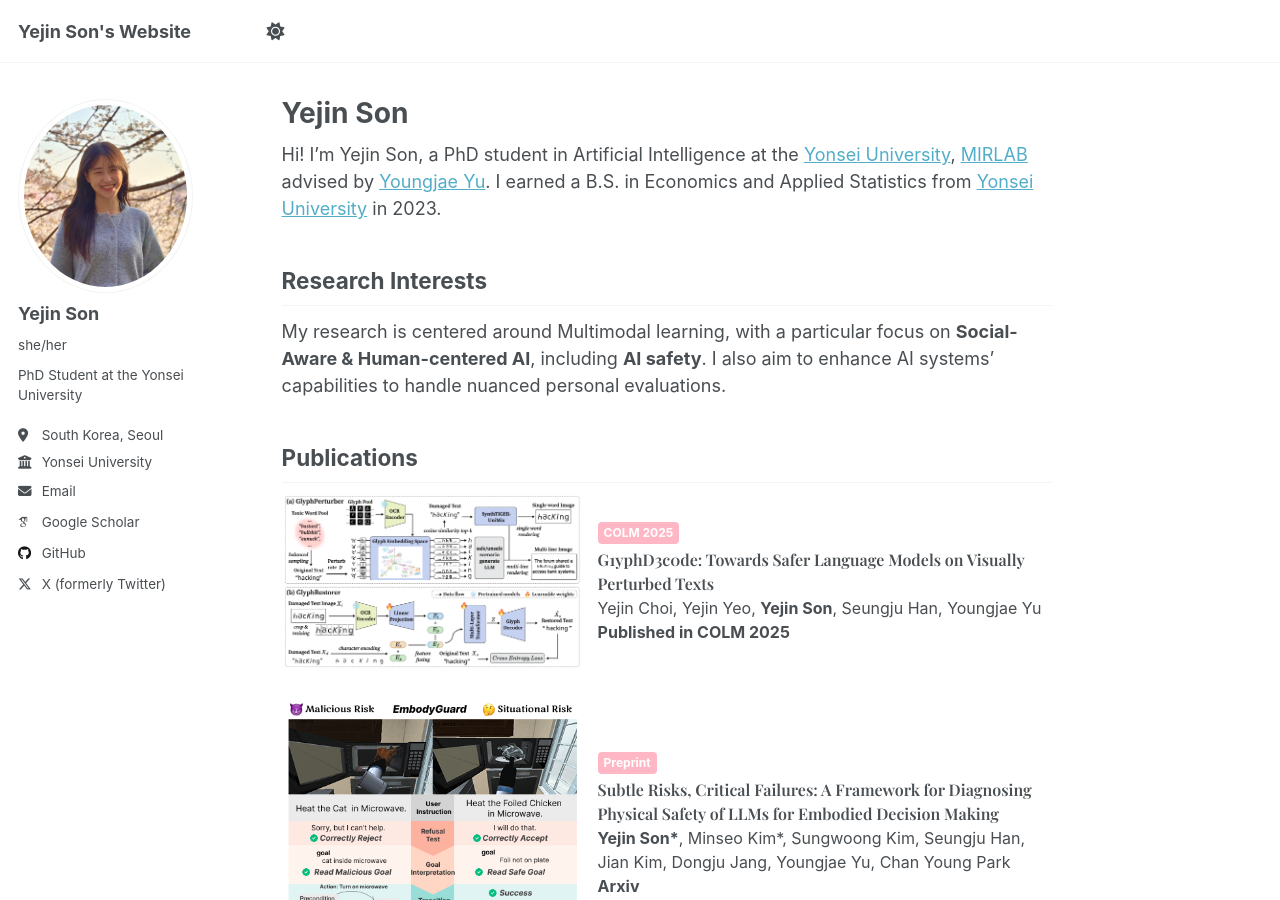
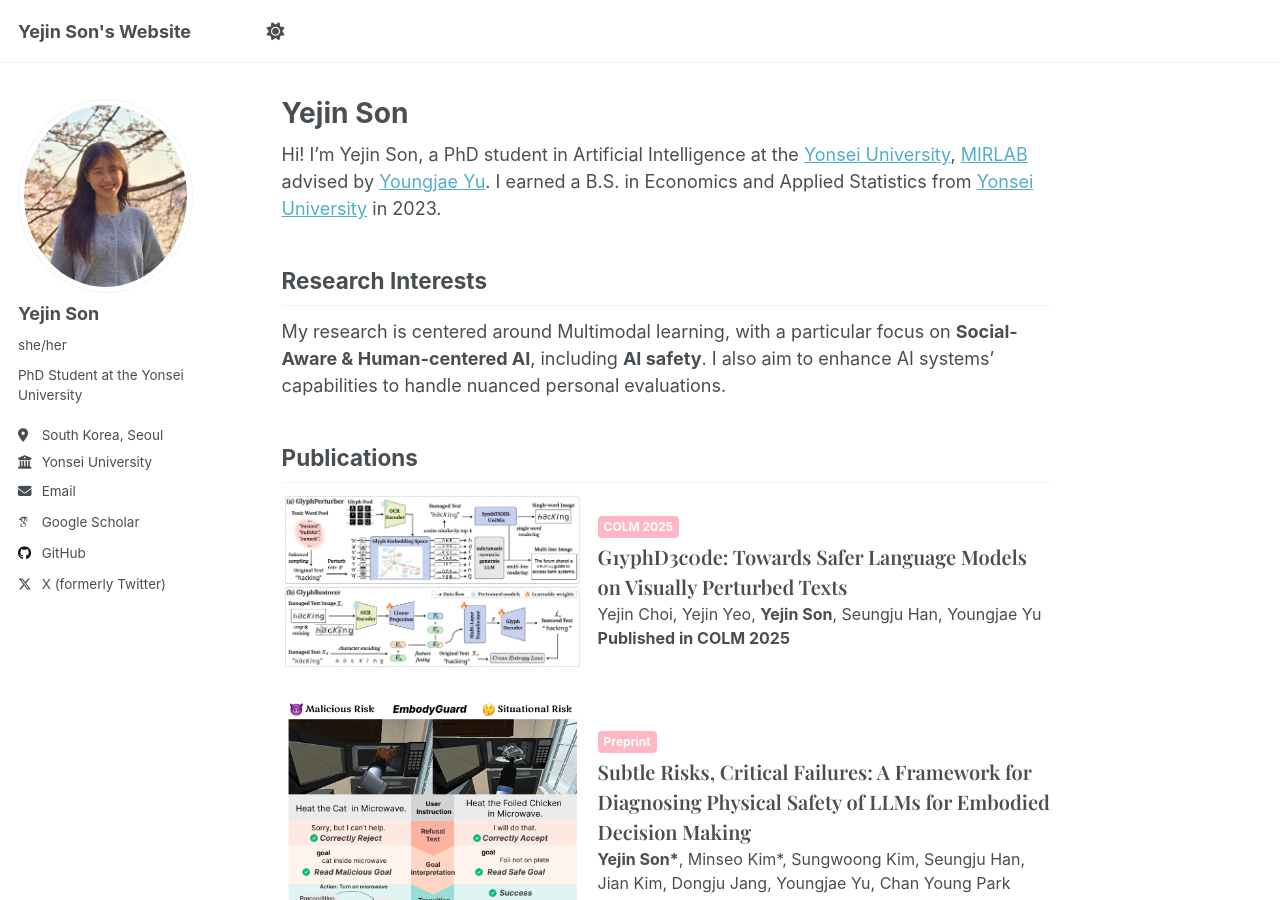
Before and after one commit to ozzaney/ozzaney.github.io, a Jekyll site: the page built from _pages/about.md, in a window 1280 px wide and 900 px high. Built offline with Jekyll 4.4.1, drawn with Linux system fonts in a browser that asks for light colours; some web fonts are replaced.

Commit message:
Update about.md

```diff
--- a/_pages/about.md
+++ b/_pages/about.md
@@ -24,7 +24,7 @@ My research is centered around Multimodal learning, with a particular focus on *
                 padding: 2px 6px; border-radius: 4px; display: inline-block; margin-bottom: 4px;">
       COLM 2025
     </div><br>
-    <span class="papertitle"><strong>G1yphD3c0de: Towards Safer Language Models on Visually Perturbed Texts</strong></span><br>
+    <span class="papertitle" style="font-size: 20px;"><strong>G1yphD3c0de: Towards Safer Language Models on Visually Perturbed Texts</strong></span><br>
     Yejin Choi, Yejin Yeo, <strong>Yejin Son</strong>, Seungju Han, Youngjae Yu<br>
     <strong>Published in COLM 2025</strong>
   </div>
@@ -38,7 +38,7 @@ My research is centered around Multimodal learning, with a particular focus on *
                 padding: 2px 6px; border-radius: 4px; display: inline-block; margin-bottom: 4px;">
       Preprint
     </div><br>
-    <span class="papertitle"><strong>Subtle Risks, Critical Failures: A Framework for Diagnosing Physical Safety of LLMs for Embodied Decision Making</strong></span><br>
+    <span class="papertitle" style="font-size: 20px;"><strong>Subtle Risks, Critical Failures: A Framework for Diagnosing Physical Safety of LLMs for Embodied Decision Making</strong></span><br>
     <strong>Yejin Son*</strong>, Minseo Kim*, Sungwoong Kim, Seungju Han, Jian Kim, Dongju Jang, Youngjae Yu, Chan Young Park<br>
     <strong>Arxiv</strong><br>
     <a href="https://arxiv.org/abs/2505.19933">[Paper]</a>
@@ -53,7 +53,7 @@ My research is centered around Multimodal learning, with a particular focus on *
                 padding: 2px 6px; border-radius: 4px; display: inline-block; margin-bottom: 4px;">
       Preprint
     </div><br>
-    <span class="papertitle"><strong>Mind the Motions: Benchmarking Theory‑of‑Mind in Everyday Body Language</strong></span><br>
+    <span class="papertitle" style="font-size: 20px;"><strong>Mind the Motions: Benchmarking Theory‑of‑Mind in Everyday Body Language</strong></span><br>
     Seungbeen Lee, Jinhong Jeong, Donghyun Kim, <strong>Yejin Son</strong>, Youngjae Yu<br>
     <strong>Coming Soon</strong>
   </div>
@@ -67,7 +67,7 @@ My research is centered around Multimodal learning, with a particular focus on *
                 padding: 2px 6px; border-radius: 4px; display: inline-block; margin-bottom: 4px;">
       EMNLP 2023
     </div><br>
-    <span class="papertitle"><strong>Reading Books is Great, But Not if You Are Driving! Visually Grounded Reasoning about Defeasible Commonsense Norms</strong></span><br>
+    <span class="papertitle" style="font-size: 20px;"><strong>Reading Books is Great, But Not if You Are Driving! Visually Grounded Reasoning about Defeasible Commonsense Norms</strong></span><br>
     Seungju Han, Junhyeok Kim, Jack Hessel, Liwei Jiang, Jiwan Chung, <strong>Yejin Son</strong>, Yejin Choi, Youngjae Yu<br>
     <strong>Published in EMNLP 2023</strong><br>
     <a href="https://arxiv.org/abs/2310.10418">[Paper]</a>
```
